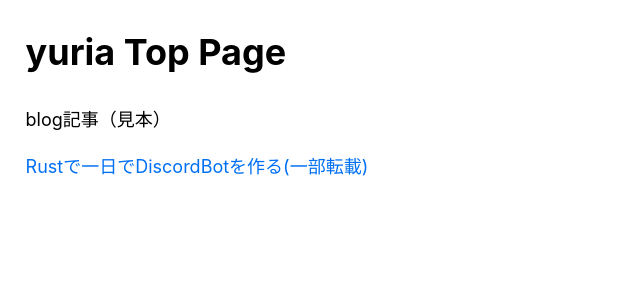
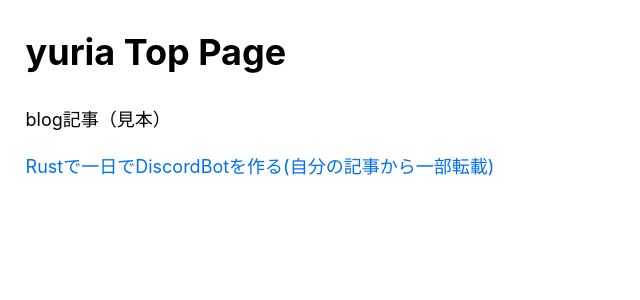
Before and after one commit to yuriacats/web3blog, a Next.js app in the folder front/: page / in a window 1280 px wide. Shown: the top 300 px of the page, without its empty margins (0-640 px from the left). Built offline with nearby package versions, Linux system fonts and the light colour scheme.

Commit message:
仮トップページの作成

```diff
--- a/front/src/app/page.tsx
+++ b/front/src/app/page.tsx
@@ -8,7 +8,7 @@ export default function Home(): React.ReactNode {
       <h1> yuria Top Page</h1>
       <p>blog記事（見本）</p>
       <Link href="posts/8557AF75A904DEEF4E00">
-        <a>Rustで一日でDiscordBotを作る(一部転載)</a>
+        <a>Rustで一日でDiscordBotを作る(自分の記事から一部転載)</a>
       </Link>
     </main>
   );
```
